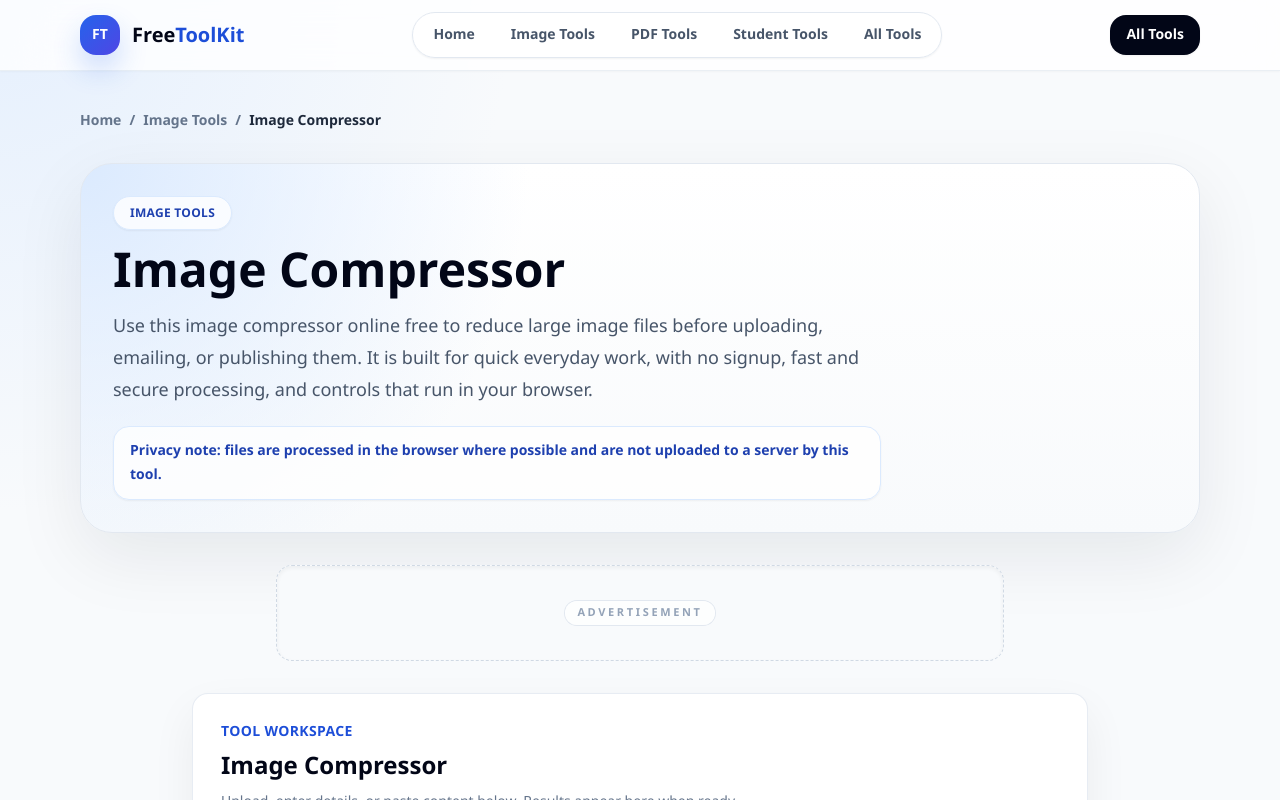
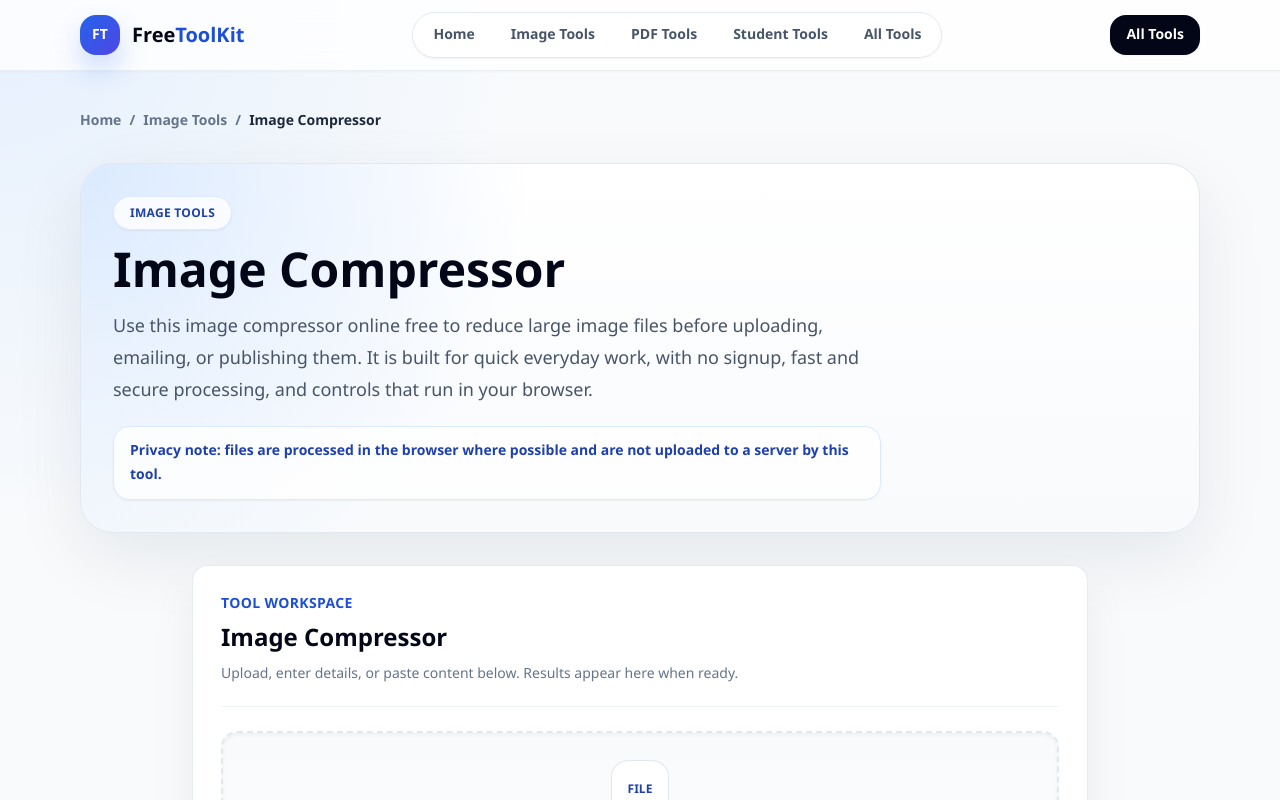
Before and after one commit to KushGam/freetoolkit, a Next.js app: page /image-compressor in a window 1280 px wide. Shown: the top 800 px of the page. Built offline with nearby package versions, Linux system fonts and the light colour scheme.

Commit message:
Hide fake ad placeholders

```diff
--- a/app/privacy/page.tsx
+++ b/app/privacy/page.tsx
@@ -2,7 +2,7 @@ import type { Metadata } from "next";
 
 export const metadata: Metadata = {
   title: "Privacy Policy",
-  description: "Read the FreeToolKit privacy policy for browser-based tools, analytics, advertising placeholders, and contact information."
+  description: "Read the FreeToolKit privacy policy for browser-based tools, analytics, advertising, and contact information."
 };
 
 export default function PrivacyPage() {
@@ -14,7 +14,7 @@ export default function PrivacyPage() {
           FreeToolKit is built to be used without login. Image and PDF tools process files in the browser where possible. The site does not intentionally upload your selected files to a FreeToolKit server for these client-side tools.
         </p>
         <p>
-          This project includes advertisement placeholders so a real publisher can later add Google AdSense or another advertising provider. When advertising or analytics scripts are added, those third-party services may use cookies or similar technologies according to their own policies.
+          FreeToolKit may use Google AdSense or another advertising provider. Advertising or analytics scripts may use cookies or similar technologies according to their own policies.
         </p>
         <p>
           If you contact us by email, we may use your email address to respond to your message. Do not send confidential documents or sensitive personal files through contact email.
--- a/components/AdSlot.tsx
+++ b/components/AdSlot.tsx
@@ -1,25 +1,8 @@
-import { cn } from "@/lib/utils";
-
-export function AdSlot({
-  size,
-  type
-}: {
+export function AdSlot(_props: {
   size?: "leaderboard" | "rectangle" | "responsive";
   type?: "leaderboard" | "rectangle" | "responsive";
 }) {
-  const variant = size ?? type ?? "responsive";
-
-  return (
-    <div
-      className={cn(
-        "my-8 flex items-center justify-center rounded-2xl border border-dashed border-slate-300/90 bg-slate-50 text-[11px] font-black uppercase tracking-[0.24em] text-slate-400 shadow-inner",
-        variant === "leaderboard" && "mx-auto min-h-24 w-full max-w-[728px] sm:h-[90px]",
-        variant === "rectangle" && "mx-auto h-[250px] w-full max-w-[300px]",
-        variant === "responsive" && "min-h-28 w-full"
-      )}
-      aria-label="Advertisement placeholder"
-    >
-      <span className="rounded-full bg-white/80 px-3 py-1 ring-1 ring-slate-200">Advertisement</span>
-    </div>
-  );
+  // TODO: Add real AdSense ad units here after ads are approved.
+  // Auto Ads are handled by the global AdSense script in app/layout.tsx.
+  return null;
 }
--- a/components/ToolLayout.tsx
+++ b/components/ToolLayout.tsx
@@ -69,7 +69,7 @@ export function ToolLayout({ tool }: { tool: Tool }) {
         </p>
         <p>{categoryCopy}</p>
         <p>
-          For best results, start with a copy of your original file or notes, review the result carefully, and download the finished output when it looks right. The simple interface is designed for repeat visits from search, bookmarks, and mobile browsers, with advertisement placeholders kept separate from the main controls.
+          For best results, start with a copy of your original file or notes, review the result carefully, and download the finished output when it looks right. The simple interface is designed for repeat visits from search, bookmarks, and mobile browsers, with the main controls kept clear and easy to use.
         </p>
       </section>
       <FAQ items={tool.faq} />
```
Also changed, not shown: 1 other file (tests, documents, lock files or other folders).
